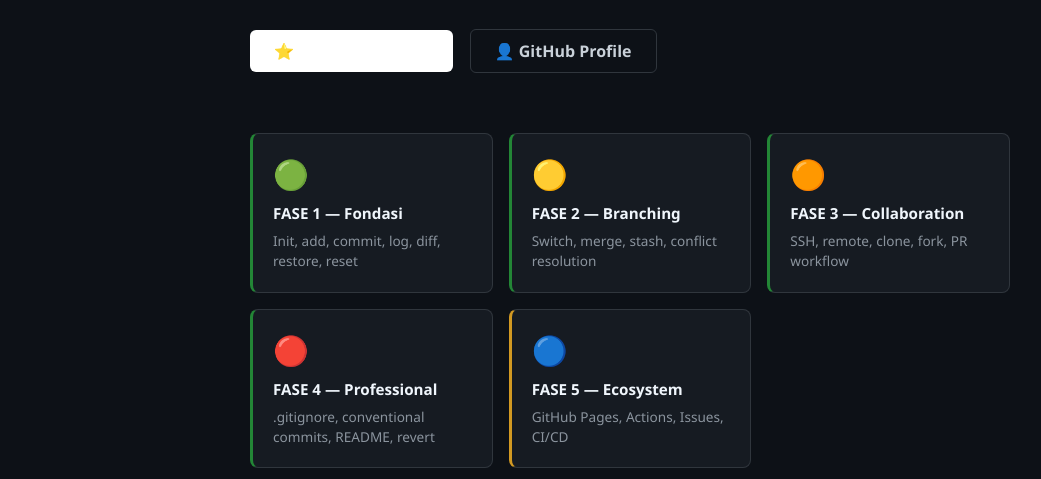
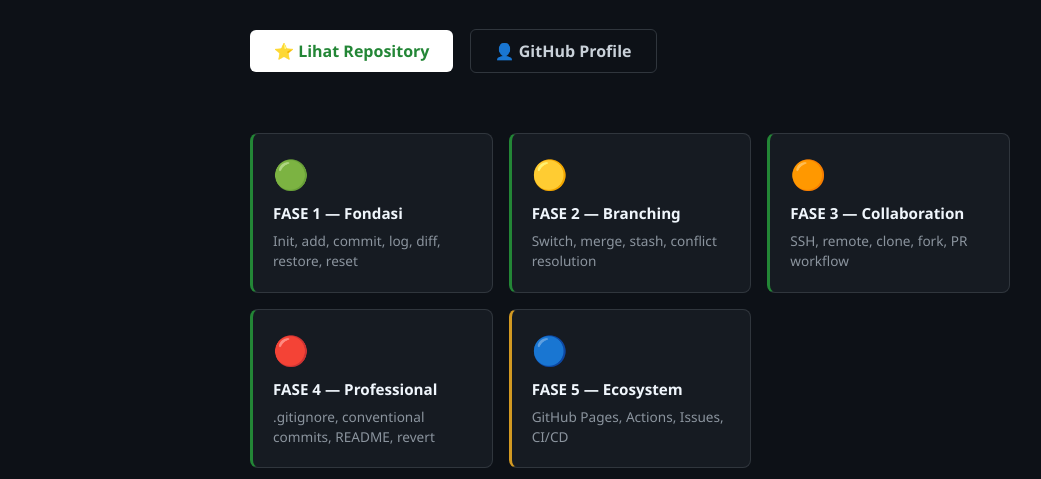
Before and after one commit to PressmenX/belajar-git, a plain HTML site: page index.html in a window 1280 px wide. In both pictures the pointer is over the link "⭐ Lihat Repository". Shown: the part 321-800 px from the top of the page, without its empty margins (10-1051 px from the left). Drawn offline with Linux system fonts and the light colour scheme.

Commit message:
style: ganti button hover

```diff
--- a/index.html
+++ b/index.html
@@ -68,7 +68,7 @@
     }
 
     .btn:hover {
-      color: 238636;
+      color: #238636;
       background: white; }
 
     .btn-outline {
```
